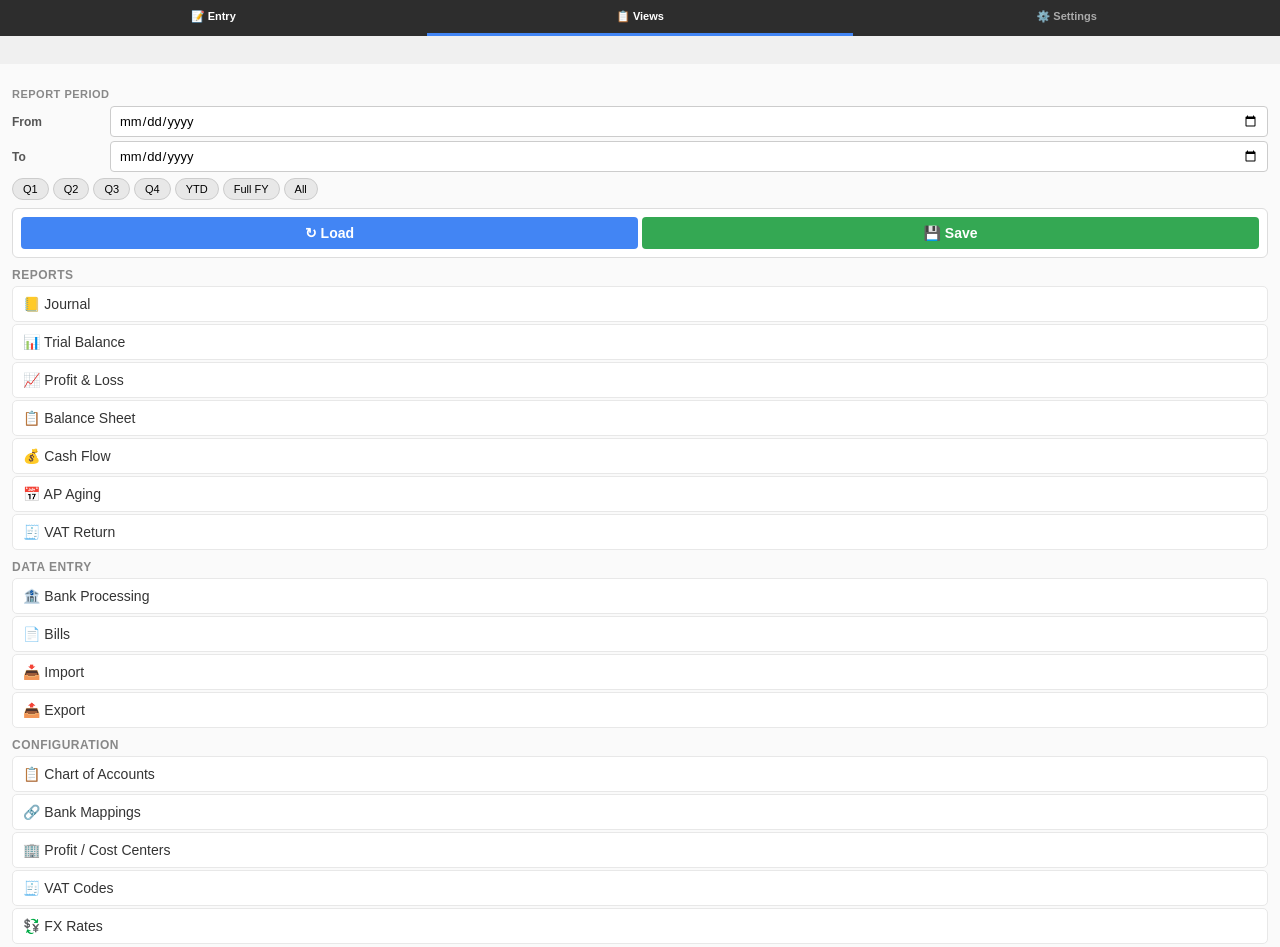
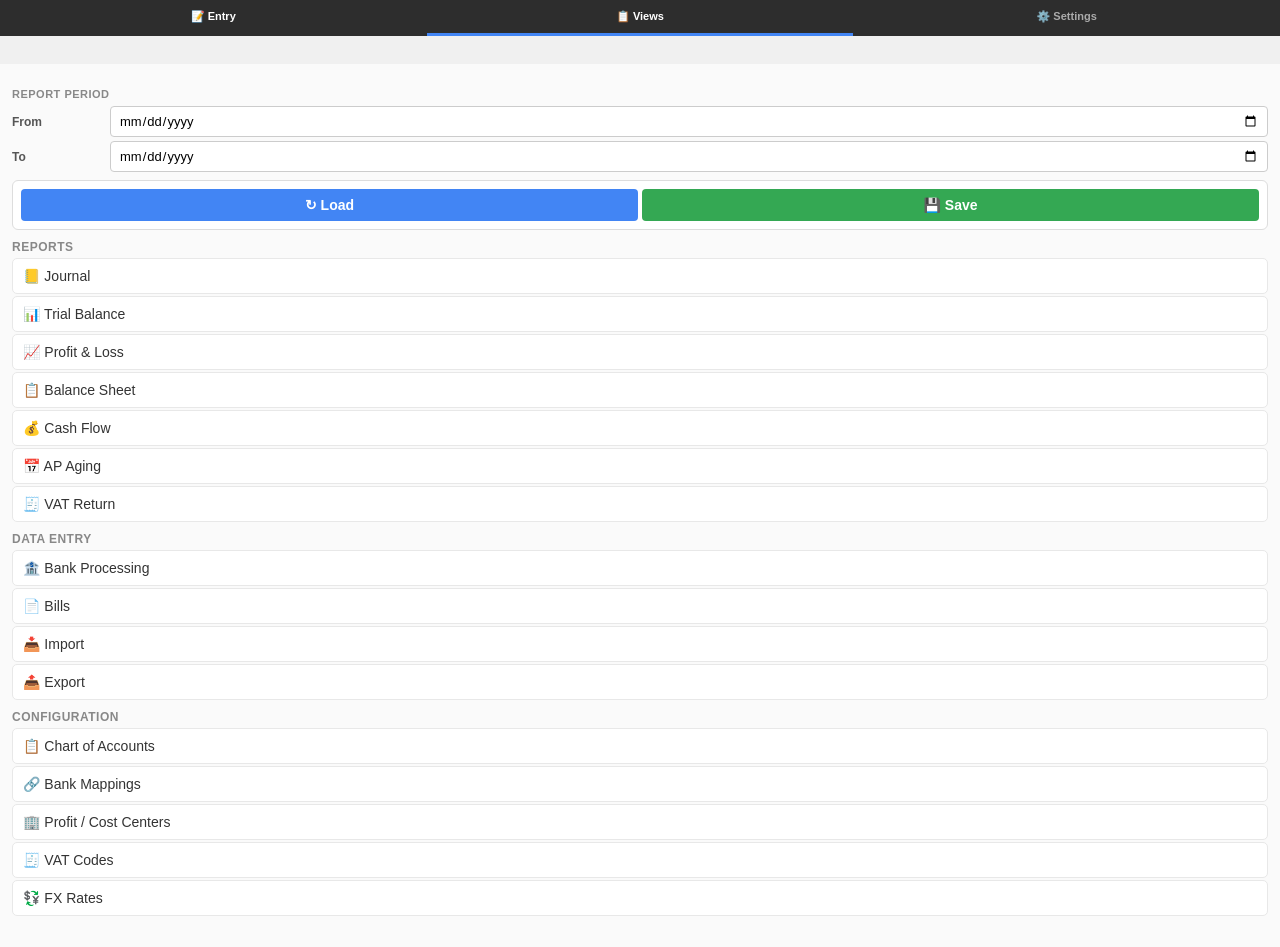
Before and after one commit to lars010101/freebooks, a plain HTML site: page sheets/sidebar-entry.html in a window 1280 px wide. Drawn offline with Linux system fonts and the light colour scheme.

Commit message:
ui: remove quick period buttons from Views tab

```diff
--- a/sheets/sidebar-entry.html
+++ b/sheets/sidebar-entry.html
@@ -139,15 +139,7 @@
   <div class="setting-group">Report Period</div>
   <div class="setting-row"><label>From</label><input type="date" id="nav-period-from" /></div>
   <div class="setting-row"><label>To</label><input type="date" id="nav-period-to" /></div>
-  <div class="quick-btns">
-    <span class="quick-btn" onclick="setNavPeriod('q1')">Q1</span>
-    <span class="quick-btn" onclick="setNavPeriod('q2')">Q2</span>
-    <span class="quick-btn" onclick="setNavPeriod('q3')">Q3</span>
-    <span class="quick-btn" onclick="setNavPeriod('q4')">Q4</span>
-    <span class="quick-btn" onclick="setNavPeriod('ytd')">YTD</span>
-    <span class="quick-btn" onclick="setNavPeriod('fy')">Full FY</span>
-    <span class="quick-btn" onclick="setNavPeriod('all')">All</span>
-  </div>
+
 
   <div class="nav-bar" style="margin-top:8px">
     <button class="btn btn-primary" onclick="doContextAction('refresh')">↻ Load</button>
```
